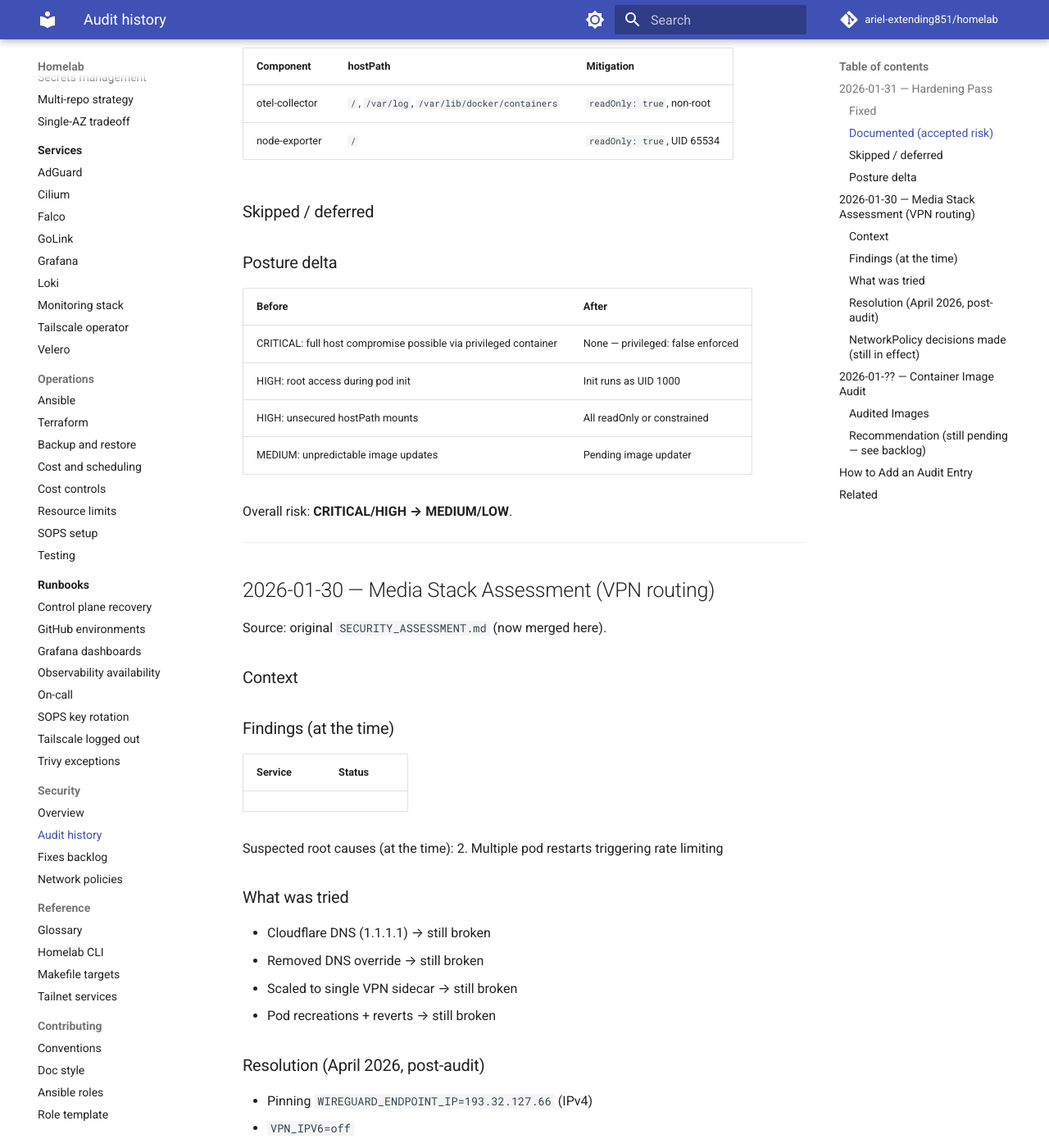
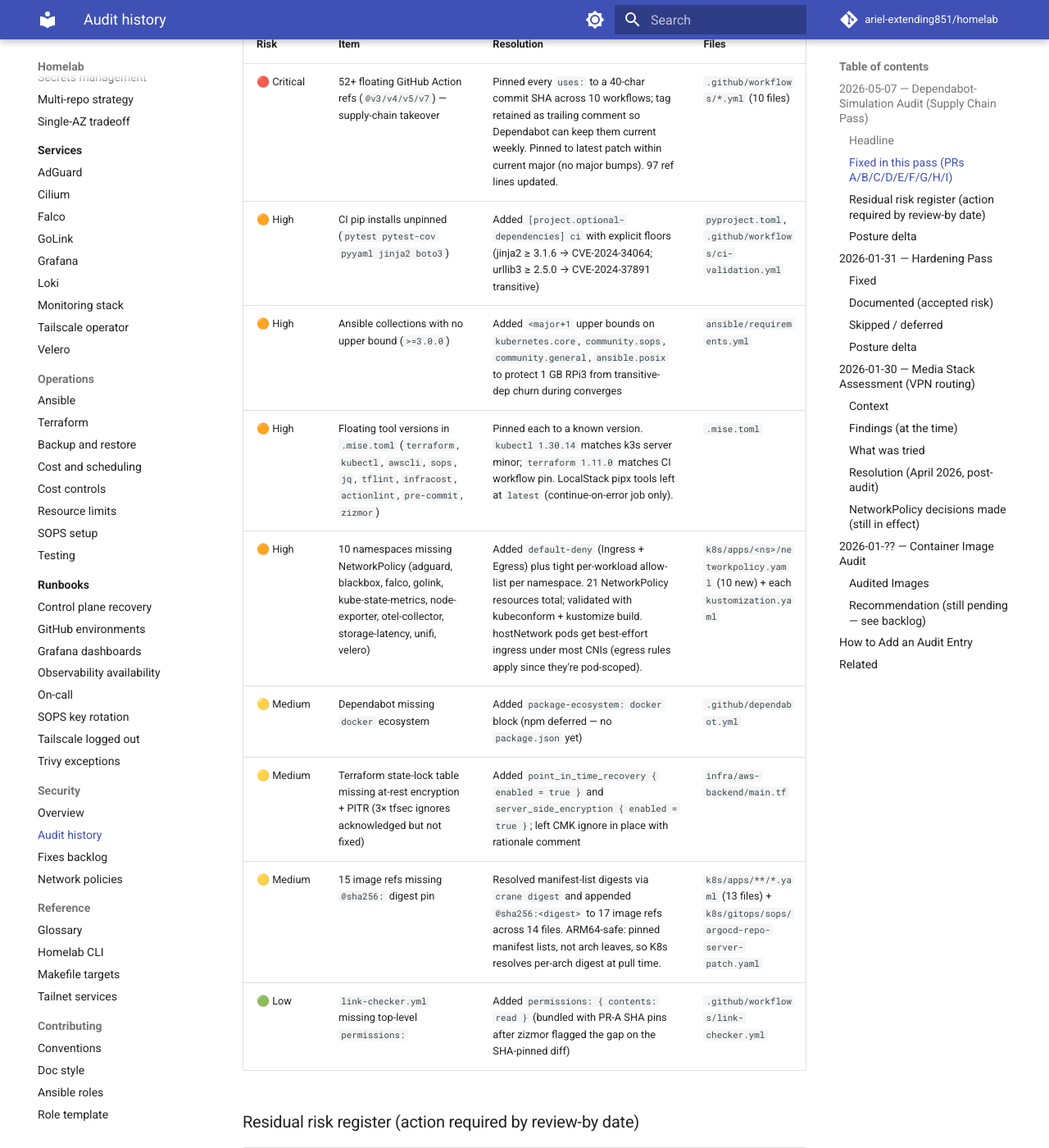
Before and after one commit to ariel-extending851/homelab, an MkDocs documentation site: the page built from docs/security/audit-history.md, in a window 1280 px wide and 1400 px high, scrolled down 770 px. Shown: the whole window at 82% size. Built offline with MkDocs 1.6.1 and Material for MkDocs 9.7.7, drawn with Linux system fonts in a browser that asks for light colours; comment, search, counter and statistics services are not loaded; some of the changed text lies outside the part shown.

Commit message:
docs(security): record 2026-05-07 dependabot-simulation audit pass
Append a new audit-history entry covering all 9 PRs from the
Dependabot-simulation pass on branch worktree-calm-oak-vk48:

  PR-A: pin GitHub Actions to 40-char SHAs (CRITICAL)
  PR-B: pin CI test toolchain via [ci] extra (HIGH)
  PR-C: dependabot docker ecosystem (MEDIUM)
  PR-D: ansible upper bounds (HIGH, RPi3-protective)
  PR-E: pin floating .mise.toml tools (HIGH)
  PR-F: DynamoDB state-lock encryption + PITR (MEDIUM)
  PR-G: default-deny NetworkPolicy x10 namespaces (HIGH)
  PR-H: image manifest-list digest pins (MEDIUM)
  PR-I: this audit-history entry

Captures the fixed table, residual risk register (4 items: third-
party action trust, tailscale TF provider, image allowlist dates,
velero wildcard ClusterRole), and posture delta moving overall
from CRITICAL/HIGH to LOW.

```diff
--- a/docs/security/audit-history.md
+++ b/docs/security/audit-history.md
@@ -1,12 +1,61 @@
 # Security Audit History
 
 > **Status:** Active
-> **Last reviewed:** 2026-04-23
+> **Last reviewed:** 2026-05-07
 > **Owner:** @ariel-extending851
 
 Chronological record of security audits, findings, and remediations. The current security posture lives in [`overview.md`](overview.md); open work lives in [`fixes-backlog.md`](fixes-backlog.md).
 
 This page is the historical record — entries here describe the state at the time of each audit, not necessarily today's reality.
+
+---
+
+## 2026-05-07 — Dependabot-Simulation Audit (Supply Chain Pass)
+
+Source: branch `worktree-calm-oak-vk48`, plan file `/home/vscode/.claude/plans/role-you-are-a-vast-pascal.md`. Read-only audit across Python deps, GitHub Actions, Terraform providers, Ansible collections, k8s manifests, RBAC, security contexts, and SAST on Python/Terraform/Ansible.
+
+### Headline
+
+No critical RCE / IAM-bypass / secret-exposure issues. Bulk of the work is supply-chain hygiene — pinning, allowlist tracking, and segmentation — not bug-fixing.
+
+### Fixed in this pass (PRs A/B/C/D/E/F/G/H/I)
+
+| Risk | Item | Resolution | Files |
+|---|---|---|---|
+| 🔴 Critical | 52+ floating GitHub Action refs (`@v3/v4/v5/v7`) — supply-chain takeover | Pinned every `uses:` to a 40-char commit SHA across 10 workflows; tag retained as trailing comment so Dependabot can keep them current weekly. Pinned to latest patch within current major (no major bumps). 97 ref lines updated. | `.github/workflows/*.yml` (10 files) |
+| 🟠 High | CI pip installs unpinned (`pytest pytest-cov pyyaml jinja2 boto3`) | Added `[project.optional-dependencies] ci` with explicit floors (jinja2 ≥ 3.1.6 → CVE-2024-34064; urllib3 ≥ 2.5.0 → CVE-2024-37891 transitive) | `pyproject.toml`, `.github/workflows/ci-validation.yml` |
+| 🟠 High | Ansible collections with no upper bound (`>=3.0.0`) | Added `<major+1` upper bounds on `kubernetes.core`, `community.sops`, `community.general`, `ansible.posix` to protect 1 GB RPi3 from transitive-dep churn during converges | `ansible/requirements.yml` |
+| 🟠 High | Floating tool versions in `.mise.toml` (`terraform`, `kubectl`, `awscli`, `sops`, `jq`, `tflint`, `infracost`, `actionlint`, `pre-commit`, `zizmor`) | Pinned each to a known version. `kubectl 1.30.14` matches k3s server minor; `terraform 1.11.0` matches CI workflow pin. LocalStack pipx tools left at `latest` (continue-on-error job only). | `.mise.toml` |
+| 🟠 High | 10 namespaces missing NetworkPolicy (adguard, blackbox, falco, golink, kube-state-metrics, node-exporter, otel-collector, storage-latency, unifi, velero) | Added `default-deny` (Ingress + Egress) plus tight per-workload allow-list per namespace. 21 NetworkPolicy resources total; validated with kubeconform + kustomize build. hostNetwork pods get best-effort ingress under most CNIs (egress rules apply since they're pod-scoped). | `k8s/apps/<ns>/networkpolicy.yaml` (10 new) + each `kustomization.yaml` |
+| 🟡 Medium | Dependabot missing `docker` ecosystem | Added `package-ecosystem: docker` block (npm deferred — no `package.json` yet) | `.github/dependabot.yml` |
+| 🟡 Medium | Terraform state-lock table missing at-rest encryption + PITR (3× tfsec ignores acknowledged but not fixed) | Added `point_in_time_recovery { enabled = true }` and `server_side_encryption { enabled = true }`; left CMK ignore in place with rationale comment | `infra/aws-backend/main.tf` |
+| 🟡 Medium | 15 image refs missing `@sha256:` digest pin | Resolved manifest-list digests via `crane digest` and appended `@sha256:<digest>` to 17 image refs across 14 files. ARM64-safe: pinned manifest lists, not arch leaves, so K8s resolves per-arch digest at pull time. | `k8s/apps/**/*.yaml` (13 files) + `k8s/gitops/sops/argocd-repo-server-patch.yaml` |
+| 🟢 Low | `link-checker.yml` missing top-level `permissions:` | Added `permissions: { contents: read }` (bundled with PR-A SHA pins after zizmor flagged the gap on the SHA-pinned diff) | `.github/workflows/link-checker.yml` |
+
+### Residual risk register (action required by review-by date)
+
+| # | Risk | Class | Owner | Review-by | Notes |
+|---|---|---|---|---|---|
+| 1 | `anthropics/claude-code-action@v1.0.115` (third-party, holds `id-token: write`) | action-takeover | @ariel-extending851 | 2026-08-01 | SHA-pinned in PR-A but the trust decision is residual; re-evaluate quarterly. Used in `claude-code-review.yml:35`, `claude.yml:43` |
+| 2 | `tailscale/tailscale ~> 0.13` Terraform provider | third-party-provider | @ariel-extending851 | 2026-08-01 | Re-verify maintenance status quarterly; consider patch-pinning |
+| 3 | `.trivy-image-allowlist.txt` — 13 known-CVE images allowlisted | image-cve | @ariel-extending851 | 2026-07-30 | Driven by `docs/runbooks/image-upgrade-sprint-2026-q3.md`; do not let dates silently expire |
+| 4 | Velero ClusterRole `verbs/apiGroups/resources = ["*"]` | rbac-overly-broad | @ariel-extending851 | 2026-08-01 | Documented exception in `k8s/policies/rbac_safety.rego`; quarterly RBAC review |
+
+### Posture delta
+
+| Before | After |
+|---|---|
+| CRITICAL: 52+ floating action refs (mid-week supply-chain takeover risk) | All workflows SHA-pinned + Dependabot keeps current |
+| HIGH: CI test toolchain auto-pulls latest (CVE exposure window) | Pinned in `pyproject.toml` `[ci]` extra |
+| HIGH: Ansible major-bump risk on RPi3 | Capped at current major across all 4 collections |
+| HIGH: Tool drift between local + CI (kubectl/k3s minor mismatch class of failure) | `.mise.toml` pinned to k3s-matched versions |
+| HIGH: 10 NS with no network segmentation | Default-deny + minimal allow per NS |
+| MEDIUM: Container-image bumps tracked manually via Trivy allowlist | Dependabot now opens weekly PRs |
+| MEDIUM: State-lock table unencrypted at rest | SSE + PITR enabled |
+| MEDIUM: 15 image refs mutable (registry-replay vulnerable) | Manifest-list digests pinned |
+| LOW: link-checker workflow ran with default permissions | Restricted to `contents: read` |
+
+Overall risk: **CRITICAL/HIGH → LOW** (4 residuals are policy/quarterly-review items, not code gaps).
 
 ---
 
```
